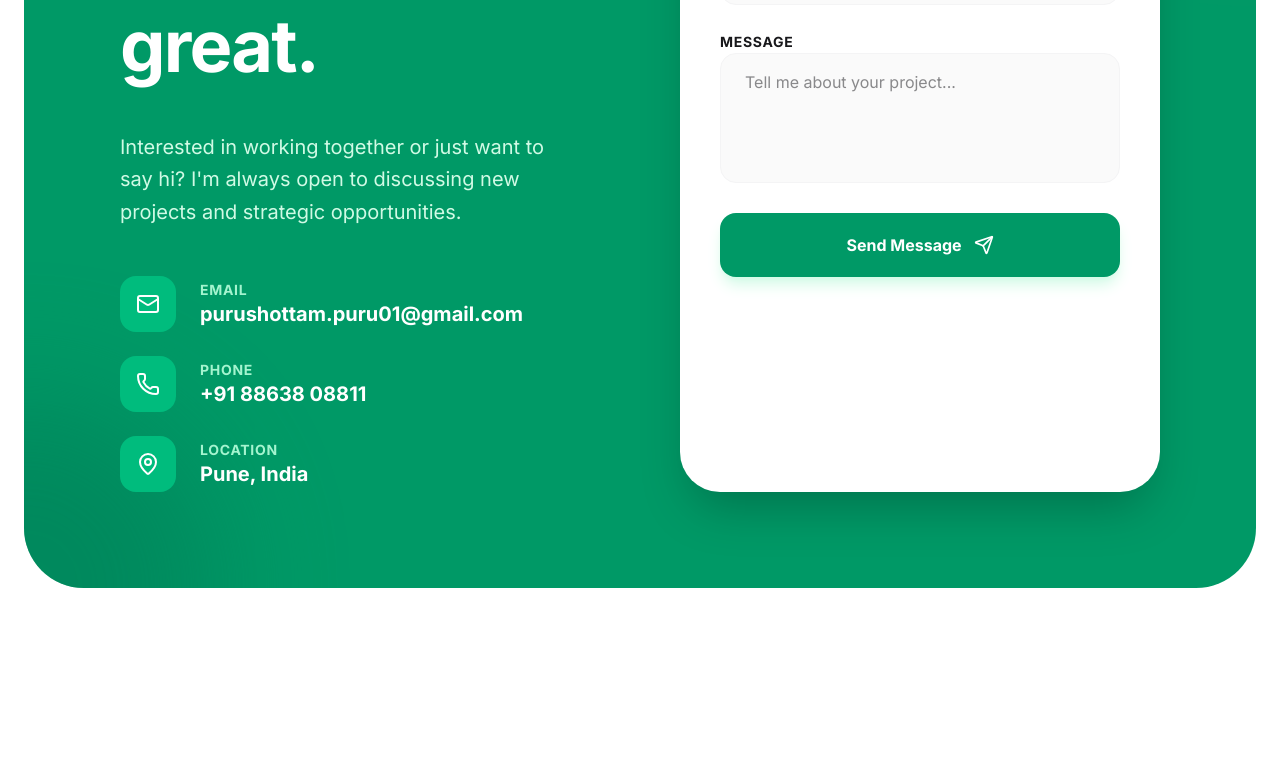
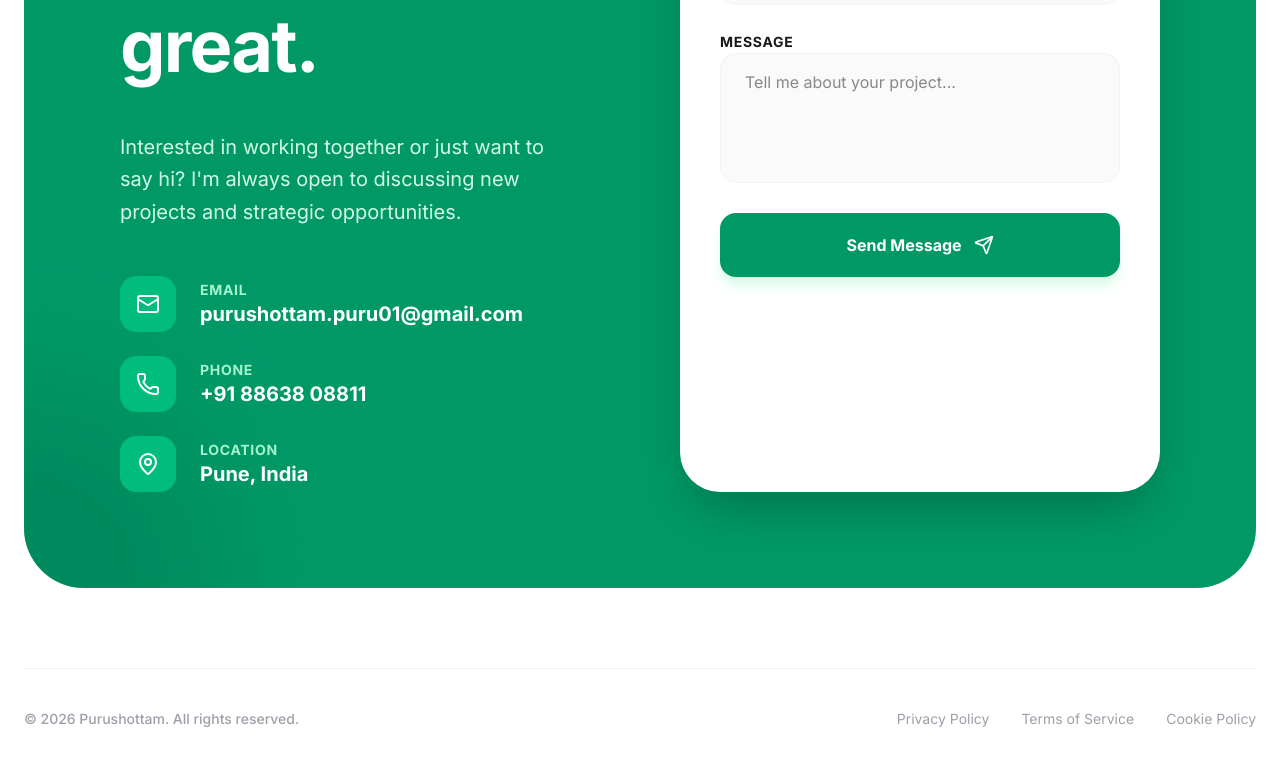
Before and after one commit to purushottam-puru/portfolio, a React (Vite) app: page /#/ in a window 1280 px wide. Shown: the part 6456-7221 px from the top of the page. Before the commit the page ends 7172 px from the top, so only its background shows below. Built offline with nearby package versions, Linux system fonts and the light colour scheme.

Commit message:
feat(contact): Improve Formspree submission and add footer copyright
Updates the Formspree API endpoint for contact form submissions to use the new URL format. Also, adds a copyright notice to the footer of the contact section.

```diff
--- a/src/components/Contact.tsx
+++ b/src/components/Contact.tsx
@@ -33,7 +33,10 @@ export default function Contact() {
       }
 
       // 2. Send via Formspree for email notification
-      const response = await fetch("https://formspree.io/f/purushottam.puru01@gmail.com", {
+      const formspreeUrl = "https://formspree.io/purushottam.puru01@gmail.com";
+      console.log("Submitting to Formspree (v2):", formspreeUrl);
+
+      const response = await fetch(formspreeUrl, {
         method: "POST",
         body: formspreeData,
         headers: {
@@ -63,6 +66,7 @@ export default function Contact() {
     <section id="contact" className="py-20 md:py-32 px-6">
       <div className="max-w-7xl mx-auto">
         <div className="bg-emerald-600 rounded-[32px] md:rounded-[60px] p-8 md:p-24 text-white relative overflow-hidden">
+          {/* Decorative elements */}
           <div className="absolute top-0 right-0 w-64 h-64 md:w-96 md:h-96 bg-emerald-50 rounded-full blur-3xl opacity-50 -translate-y-1/2 translate-x-1/2"></div>
           <div className="absolute bottom-0 left-0 w-64 h-64 md:w-96 md:h-96 bg-emerald-700 rounded-full blur-3xl opacity-50 translate-y-1/2 -translate-x-1/2"></div>
 
@@ -195,6 +199,17 @@ export default function Contact() {
             </div>
           </div>
         </div>
+
+        <div className="mt-12 md:mt-20 pt-10 border-t border-zinc-100 flex flex-col md:flex-row items-center justify-between gap-6">
+          <div className="text-zinc-400 text-xs md:text-sm font-medium text-center md:text-left">
+            © 2026 Purushottam. All rights reserved.
+          </div>
+          <div className="flex flex-wrap justify-center gap-4 md:gap-8">
+            {["Privacy Policy", "Terms of Service", "Cookie Policy"].map((item) => (
+              <a key={item} href="#" className="text-xs md:text-sm text-zinc-400 hover:text-emerald-600 transition-colors">{item}</a>
+            ))}
+          </div>
+        </div>
       </div>
     </section>
   );
```
